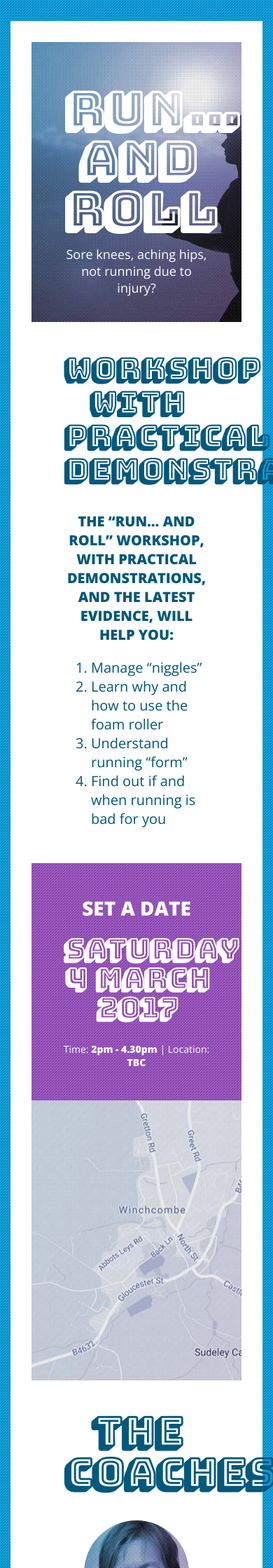
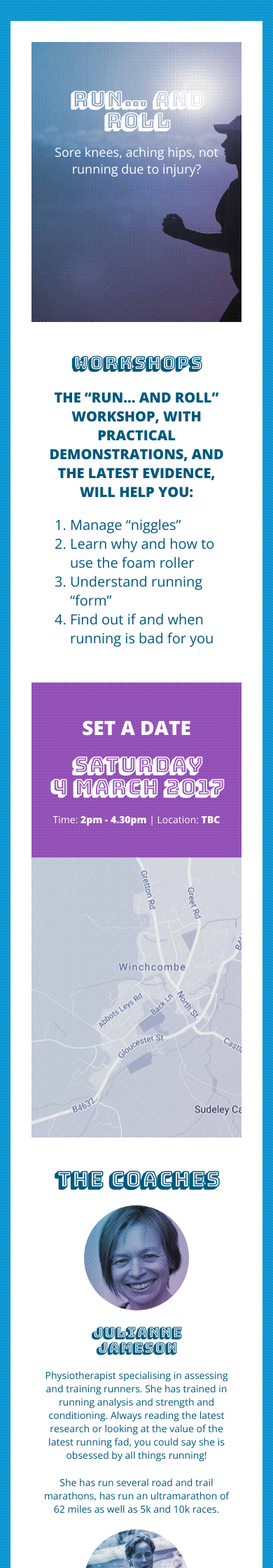
Before and after one commit to GrantSmithDoddle/run-and-roll, a Jekyll site: the page built from index.html, in a window 390 px wide. Shown: the top 2240 px of the page at 70% size. Built offline with Jekyll 4.4.1, drawn with Linux system fonts in a browser that asks for light colours.

Commit message:
Working on responsive sizes

```diff
--- a/_includes/body.html
+++ b/_includes/body.html
@@ -9,7 +9,7 @@
         </section>
 
         <section id="intro">
-            <h2>Workshop with<br />practical demonstrations</h2>
+            <h2>Workshops</h2>
             <div class="intro-lead">
                 The “Run… and Roll” workshop, with practical demonstrations, and the latest evidence, will help you:
             </div>
@@ -59,10 +59,10 @@
         <section id="footer">
             <h2>Run… and roll<br />is brought to you by…</h2>
             <div class="runology">
-                <a href="http://www.runology.fit" target="_blank"><img src="../assets/img/runology.svg" height="75px"></a>
+                <a href="http://www.runology.fit" target="_blank"><img src="../assets/img/runology.svg"></a>
             </div>
             <div class="rackham">
-                <a href="http://www.therackhameffect.com" target="_blank"><img src="../assets/img/rackhameffect.svg" height="75px"></a>
+                <a href="http://www.therackhameffect.com" target="_blank"><img src="../assets/img/rackhameffect.svg"></a>
             </div>
         </section>
 
--- a/assets/css/main.css
+++ b/assets/css/main.css
@@ -329,6 +329,9 @@ hr {
     background-position: center center;
     height: 400px;
     padding: 45px; }
+    @media screen and (max-width: 767px) {
+      .wrapper #head {
+        padding: 45px 15px; } }
     .wrapper #head .title {
       text-align: center;
       margin: 8% 0; }
@@ -336,6 +339,7 @@ hr {
         color: #fff; }
         @media screen and (max-width: 767px) {
           .wrapper #head .title h1 {
+            font-size: 30px;
             margin: 0 0 15px 0; } }
     .wrapper #head .sub-title {
       text-align: center;
@@ -348,10 +352,16 @@ hr {
       clear: both;
       content: "";
       display: block; }
+    @media screen and (max-width: 767px) {
+      .wrapper #intro {
+        padding: 45px 15px; } }
     .wrapper #intro h2 {
       color: #00587d;
       text-align: center;
       margin-top: 0; }
+      @media screen and (max-width: 767px) {
+        .wrapper #intro h2 {
+          font-size: 25px; } }
     .wrapper #intro .intro-lead {
       float: left;
       display: block;
@@ -406,6 +416,9 @@ hr {
     background-repeat: repeat;
     padding: 45px;
     text-align: center; }
+    @media screen and (max-width: 767px) {
+      .wrapper #location {
+        padding: 45px 15px; } }
     .wrapper #location h5 {
       color: #fff;
       font-family: "Open Sans", sans-serif;
@@ -423,7 +436,7 @@ hr {
       margin-top: 0; }
       @media screen and (max-width: 767px) {
         .wrapper #location h1 {
-          font-size: 2.5rem; } }
+          font-size: 30px; } }
   .wrapper #map_canvas {
     height: 400px;
     width: 100%;
@@ -440,13 +453,16 @@ hr {
       clear: both;
       content: "";
       display: block; }
+    @media screen and (max-width: 767px) {
+      .wrapper #coaches {
+        padding: 45px 15px; } }
     .wrapper #coaches h1 {
       text-align: center;
       color: #00587d;
       margin-top: 0; }
       @media screen and (max-width: 767px) {
         .wrapper #coaches h1 {
-          font-size: 3.5rem; } }
+          font-size: 30px; } }
     .wrapper #coaches .grid-item {
       float: left;
       display: block;
@@ -468,6 +484,9 @@ hr {
       border-radius: 50%; }
     .wrapper #coaches h2 {
       color: #00587d; }
+      @media screen and (max-width: 767px) {
+        .wrapper #coaches h2 {
+          font-size: 20px; } }
   .wrapper #places {
     padding: 45px;
     background-color: #00587d;
@@ -478,6 +497,9 @@ hr {
       clear: both;
       content: "";
       display: block; }
+    @media screen and (max-width: 767px) {
+      .wrapper #places {
+        padding: 45px 15px; } }
     .wrapper #places .col-width {
       float: left;
       display: block;
@@ -498,6 +520,9 @@ hr {
     .wrapper #places h2 {
       color: #fff;
       margin: 0 0 20px 0; }
+      @media screen and (max-width: 767px) {
+        .wrapper #places h2 {
+          font-size: 20px; } }
     .wrapper #places p {
       color: #fff; }
       .wrapper #places p:last-child {
@@ -515,9 +540,15 @@ hr {
       clear: both;
       content: "";
       display: block; }
+    @media screen and (max-width: 767px) {
+      .wrapper #footer {
+        padding: 45px 15px; } }
     .wrapper #footer h2 {
       color: #eee;
       margin-top: 0; }
+      @media screen and (max-width: 767px) {
+        .wrapper #footer h2 {
+          font-size: 20px; } }
     .wrapper #footer .runology {
       float: left;
       display: block;
@@ -525,15 +556,19 @@ hr {
       width: 48.82117%; }
       .wrapper #footer .runology:last-child {
         margin-right: 0; }
+      .wrapper #footer .runology img {
+        height: 75px; }
       @media screen and (max-width: 767px) {
         .wrapper #footer .runology {
           float: left;
           display: block;
           margin-right: 2.35765%;
           width: 100%;
-          margin-bottom: 30px; }
+          margin-bottom: 20px; }
           .wrapper #footer .runology:last-child {
-            margin-right: 0; } }
+            margin-right: 0; }
+          .wrapper #footer .runology img {
+            height: 50px; } }
     .wrapper #footer .rackham {
       float: left;
       display: block;
@@ -541,6 +576,8 @@ hr {
       width: 48.82117%; }
       .wrapper #footer .rackham:last-child {
         margin-right: 0; }
+      .wrapper #footer .rackham img {
+        height: 75px; }
       @media screen and (max-width: 767px) {
         .wrapper #footer .rackham {
           float: left;
@@ -548,7 +585,9 @@ hr {
           margin-right: 2.35765%;
           width: 100%; }
           .wrapper #footer .rackham:last-child {
-            margin-right: 0; } }
+            margin-right: 0; }
+          .wrapper #footer .rackham img {
+            height: 50px; } }
   .wrapper #trans {
     display: block;
     color: #cccccc; }
```
Also changed, not shown: assets/css/2-layouts/_body.sass (+45 -3 lines).
